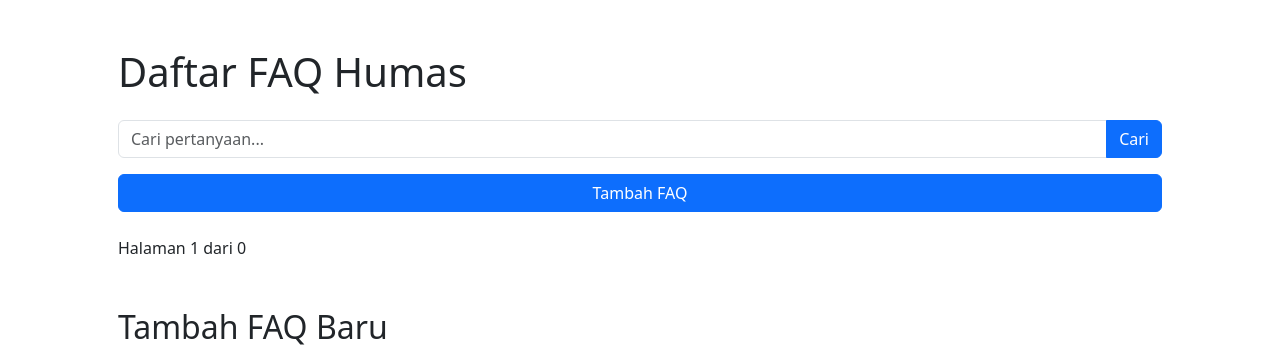
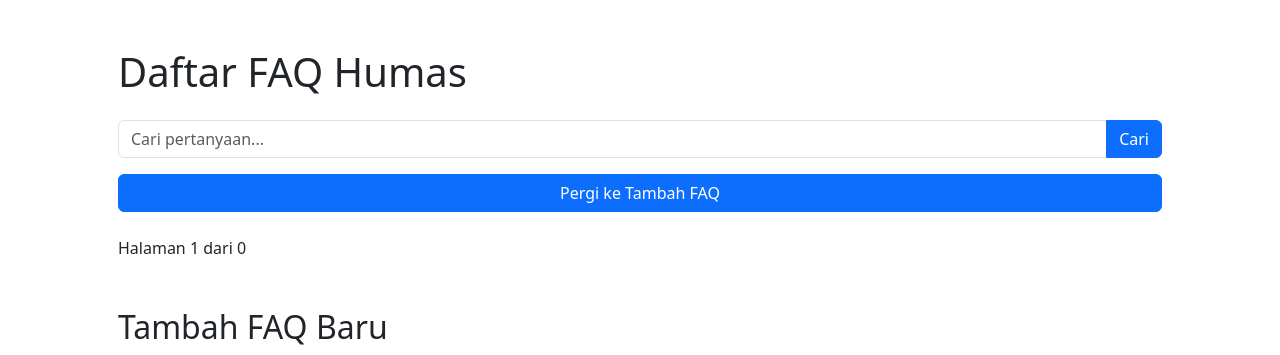
Before and after one commit to CahyaW06/chatbot, a FastAPI app: page / in a window 1280 px wide. Shown: the top 355 px of the page. Run offline with FastAPI, Linux system fonts and the light colour scheme; parts of the project's set-up code (start-up, migrations or seed data) failed here and were passed over.

Commit message:
Update UI

```diff
--- a/templates/index.html
+++ b/templates/index.html
@@ -14,7 +14,7 @@
             </div>
         </form>
         <div class="mb-4">
-            <a type="button" class="btn btn-primary w-100" href="#addFaq">Tambah FAQ</a>
+            <a type="button" class="btn btn-primary w-100" href="#addFaq">Pergi ke Tambah FAQ</a>
         </div>
         <ol start="{{ (page - 1) * limit + 1 }}">
             {% for faq in faqs %}
```
